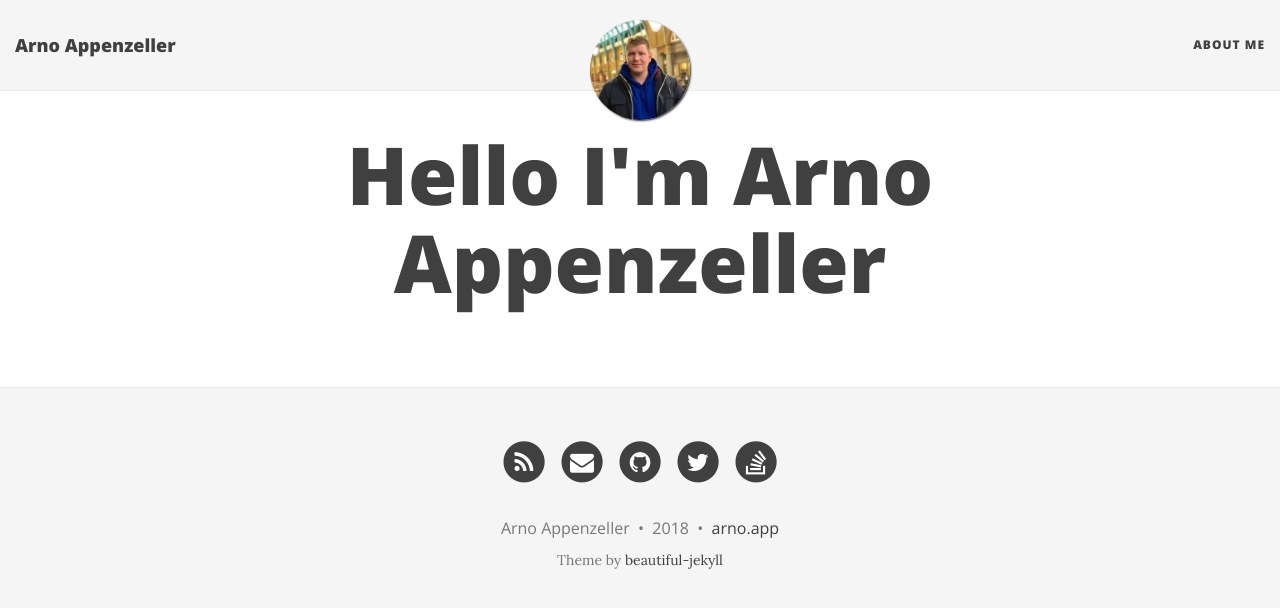
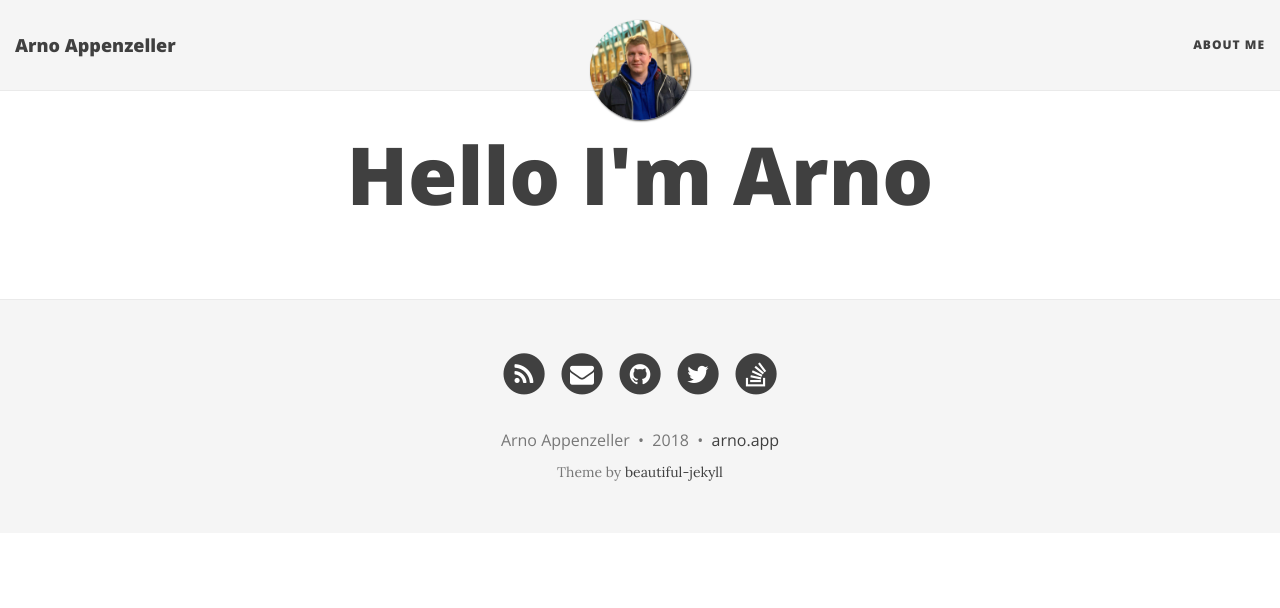
Before and after one commit to arnoappenzeller/arnoappenzeller.github.io, a Jekyll site: the page built from index.html, in a window 1280 px wide. Shown: the top 608 px of the page. Built offline with Jekyll 4.4.1, drawn with Linux system fonts in a browser that asks for light colours; nearby versions of some CDN libraries; the list of posts is cut into pages by our own code.

```diff
--- a/_config.yml
+++ b/_config.yml
@@ -42,7 +42,7 @@ navbar-text-col: "#404040"
 navbar-children-col: "#F5F5F5"
 page-col: "#FFFFFF"
 link-col: "#008AFF"
-hover-col: "#0085A1"
+hover-col: "#1E8BC3"
 footer-col: "#F5F5F5"
 footer-text-col: "#777777"
 footer-link-col: "#404040"
--- a/index.html
+++ b/index.html
@@ -1,6 +1,6 @@
 ---
 layout: page
-title: Hello I'm Arno Appenzeller
+title: Hello I'm Arno
 use-site-title: true
 ---
 
```
